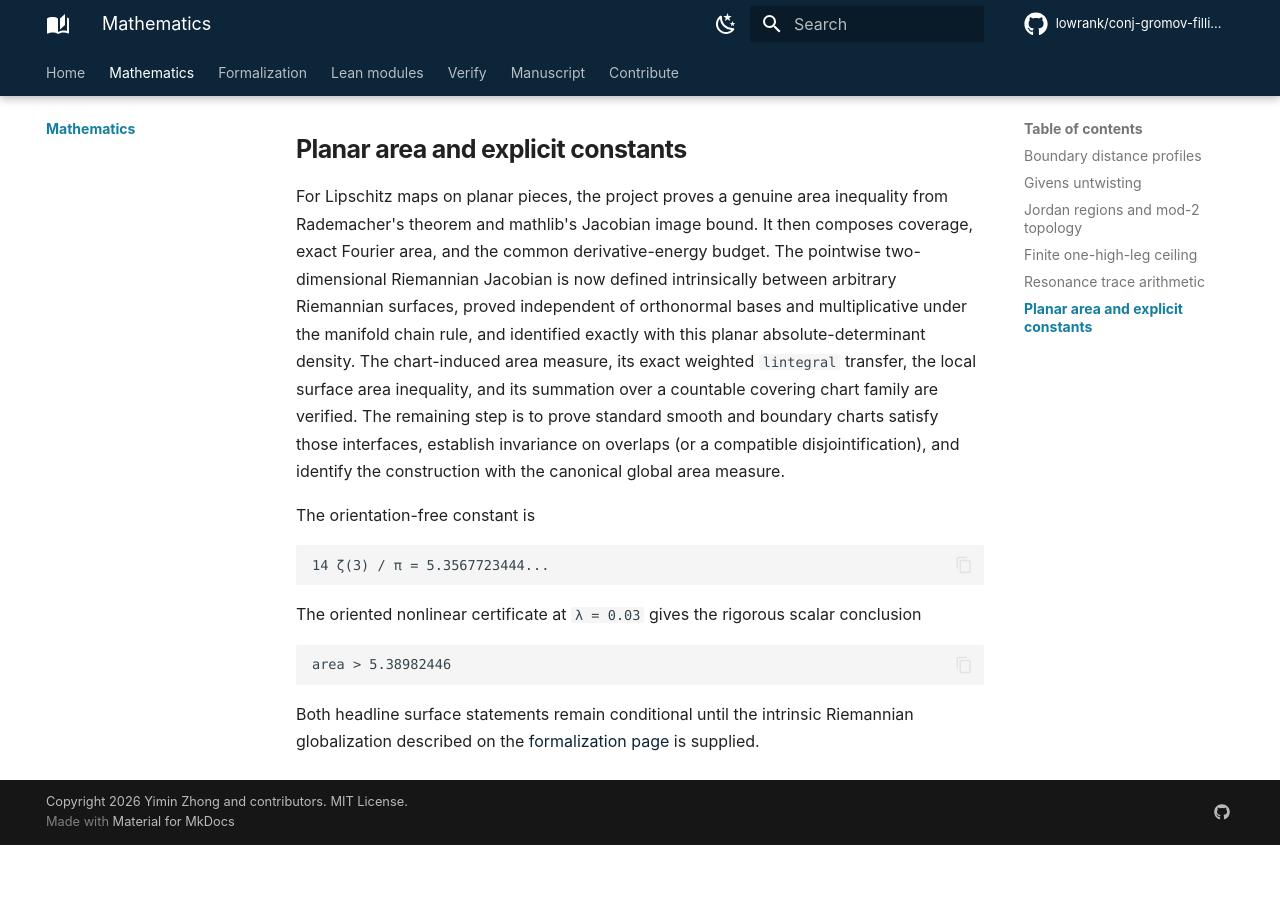
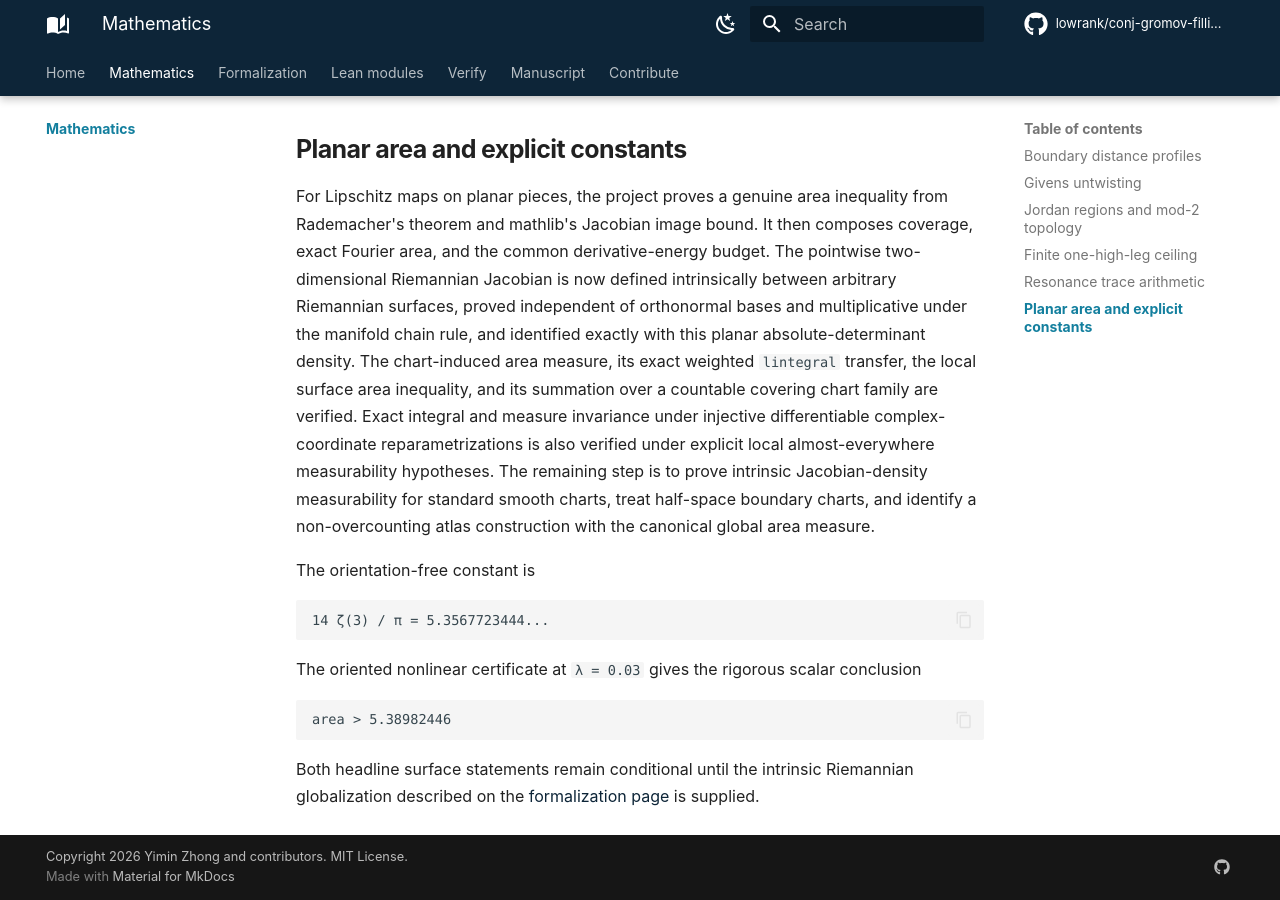
Before and after one commit to lowrank/gromov-filling-lower-bound, an MkDocs documentation site: the page built from docs/mathematics.md, in a window 1280 px wide and 900 px high, scrolled down 2701 px. Built offline with MkDocs 1.6.1 and Material for MkDocs 9.7.7, drawn with Linux system fonts in a browser that asks for light colours; comment, search, counter and statistics services are not loaded; before the commit the page ends 3546 px from its top, so only the background shows below that.

Commit message:
Lemma 5.4: prove chart transition invariance

```diff
--- a/docs/mathematics.md
+++ b/docs/mathematics.md
@@ -96,10 +96,12 @@ orthonormal bases and multiplicative under the manifold chain rule, and
 identified exactly with this planar absolute-determinant density. The
 chart-induced area measure, its exact weighted `lintegral` transfer, the local
 surface area inequality, and its summation over a countable covering chart
-family are verified. The remaining step is to prove standard smooth and
-boundary charts satisfy those interfaces, establish invariance on overlaps
-(or a compatible disjointification), and identify the construction with the
-canonical global area measure.
+family are verified. Exact integral and measure invariance under injective
+differentiable complex-coordinate reparametrizations is also verified under
+explicit local almost-everywhere measurability hypotheses. The remaining step
+is to prove intrinsic Jacobian-density measurability for standard smooth
+charts, treat half-space boundary charts, and identify a non-overcounting
+atlas construction with the canonical global area measure.
 
 The orientation-free constant is
 
```
Also changed, not shown: FORMALIZATION.md (+5 -3 lines), README.md (+5 -2 lines), docs/modules.md (+1 -1 lines), 3 other files.
